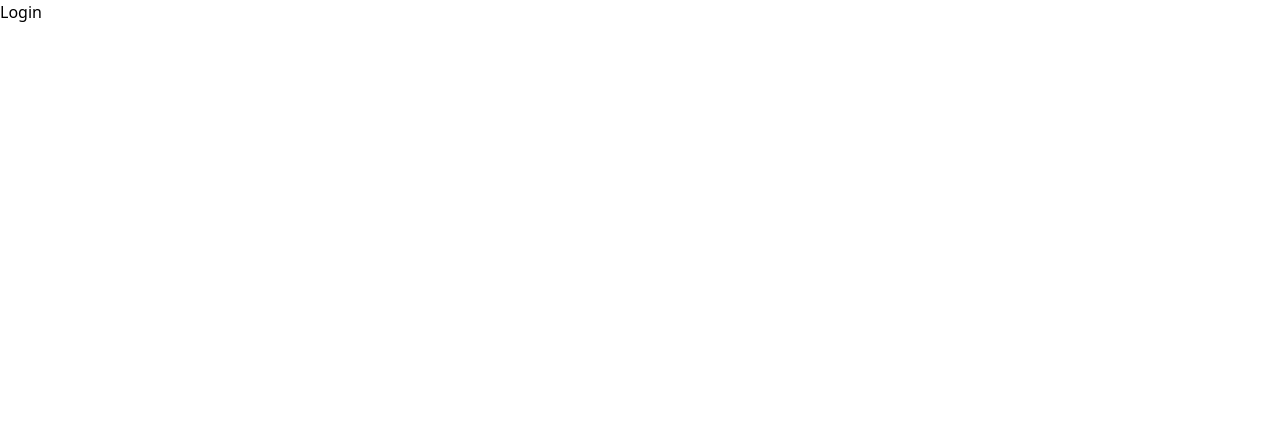
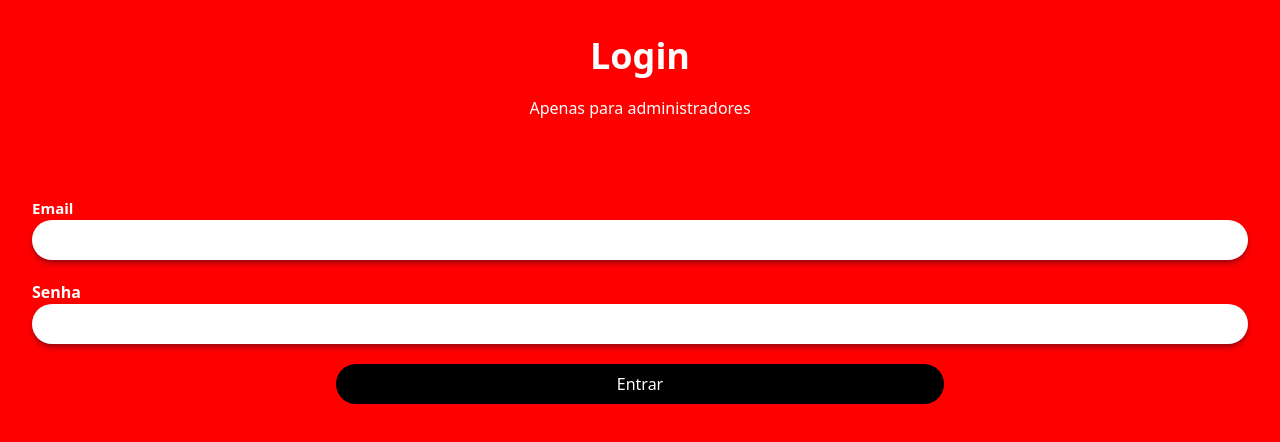
Before and after one commit to joaoantonio300/tailwindAprendizado, a React (Vite) app: page /login in a window 1280 px wide. Shown: the top 442 px of the page. Built offline with nearby package versions, Linux system fonts and the light colour scheme.

Commit message:
feat: view login

```diff
--- a/src/pages/Info.jsx
+++ b/src/pages/Info.jsx
@@ -1,6 +1,4 @@
 
-import { PrefetchPageLinks } from "react-router-dom";
-import Layout from "../Layout/Layout";
 import NavBar from "../Components/NavBar";
 
 const Info = () => {
--- a/src/pages/Login.jsx
+++ b/src/pages/Login.jsx
@@ -1,8 +1,31 @@
-import React from 'react'
+import NavBar from "../Components/NavBar";
+import BackGround from "../assets/backGround.png";
 
 const Login = () => {
   return (
-    <div>Login</div>
+        <div className="overflow-hidden flex flex-col items-center gap-10 h-[100vh] bg-[#FF0000]">
+          <div className="flex flex-col items-center gap-5 text-white mt-9 w-[100vw]">
+            <h1 className="font-bold text-4xl">Login</h1>
+            <p>Apenas para administradores</p>
+            <div className="mt-9 flex flex-col font-extralight text-xl gap-10">
+            </div>
+              <form className="flex flex-col gap-5 w-[95%] items-center">
+                <label>
+                  <span className="text-[15px] font-bold">Email</span>
+                  <input className="!shadow-red-800 bg-white" required type="email" name="" id="" />
+                </label>
+                <label className="shadow-none">
+                  <span
+                  className="text-[px] font-bold">Senha</span>
+                  <input required className="!shadow-red-800 bg-white" type="password" name="" id="" />
+                </label>
+                <input className="bg-black text-white rounded-[20px] w-[50%] p-2" type="button" value="Entrar"/>
+              </form>
+              <div className="sm:hidden w-[140vw] flex justify-center items-center">
+                <img className="" src={BackGround} alt="" />
+              </div>
+        </div>
+    </div>
   )
 }
 
```
Also changed, not shown: src/assets/backGround.png (added), src/assets/table.png (added).
